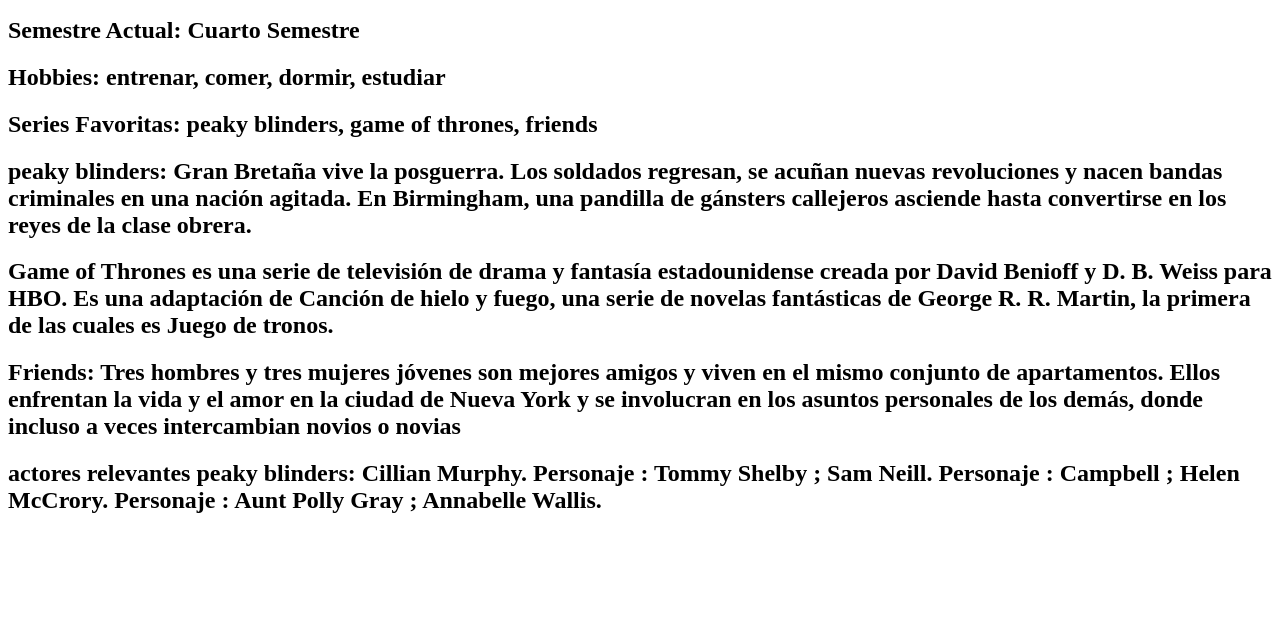
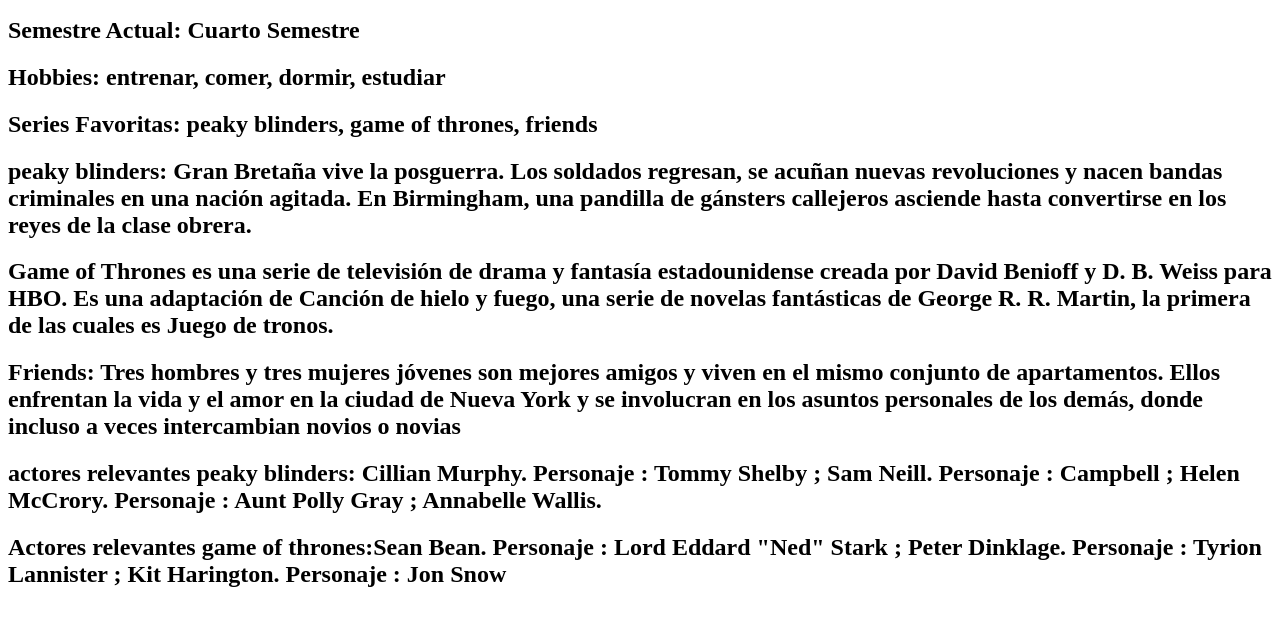
Before and after one commit to DarkVigore/parcial-1, a plain HTML site: page index.html in a window 1280 px wide. Shown: the part 110-736 px from the top of the page. Drawn offline with Linux system fonts and the light colour scheme.

Commit message:
tenth commit

```diff
--- a/index.html
+++ b/index.html
@@ -17,6 +17,7 @@
         <h2>Game of Thrones es una serie de televisión de drama y fantasía estadounidense creada por David Benioff y D. B. Weiss para HBO. Es una adaptación de Canción de hielo y fuego, una serie de novelas fantásticas de George R. R. Martin, la primera de las cuales es Juego de tronos.</h2>
         <h2>Friends: Tres hombres y tres mujeres jóvenes son mejores amigos y viven en el mismo conjunto de apartamentos. Ellos enfrentan la vida y el amor en la ciudad de Nueva York y se involucran en los asuntos personales de los demás, donde incluso a veces intercambian novios o novias</h2>
         <h2>actores relevantes peaky blinders: Cillian Murphy. Personaje : Tommy Shelby ; Sam Neill. Personaje : Campbell ; Helen McCrory. Personaje : Aunt Polly Gray ; Annabelle Wallis.</h2>
+        <h2>Actores relevantes game  of thrones:Sean Bean. Personaje : Lord Eddard "Ned" Stark ; Peter Dinklage. Personaje : Tyrion Lannister ; Kit Harington. Personaje : Jon Snow </h2>
 
 
 
```
